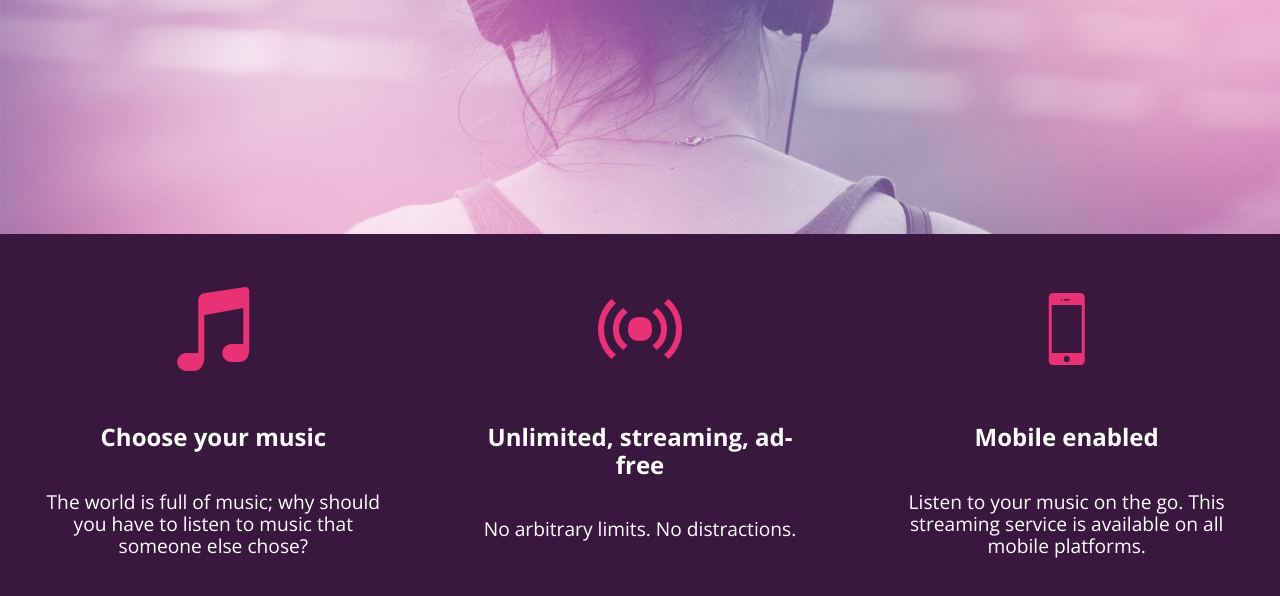
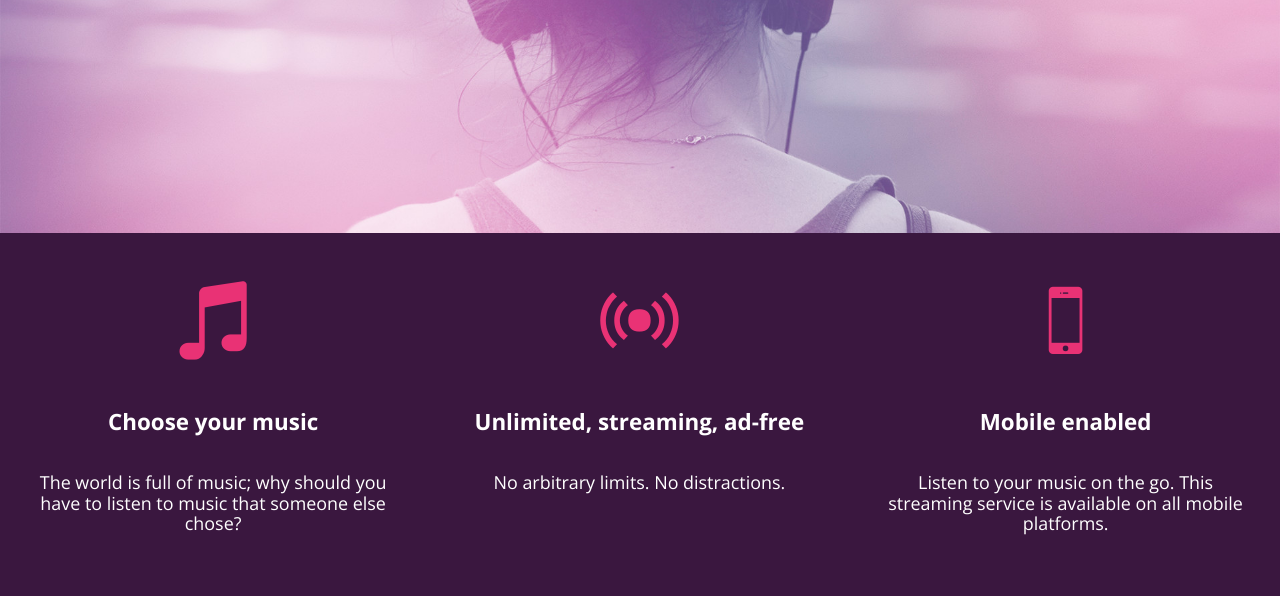
Before and after one commit to anthromt/bloc-jams, a plain HTML site: page index.html in a window 1280 px wide. Shown: the part 464-1060 px from the top of the page. Drawn offline with nearby package versions, Linux system fonts and the light colour scheme.

Commit message:
checkpoint 4 complete

```diff
--- a/index.html
+++ b/index.html
@@ -16,18 +16,18 @@
          <section class="hero-content"> <!-- hero content -->
             <h1 class="hero-title">Turn the music up!</h1>
          </section>
-         <section class="selling-points"> <!-- selling points -->
-            <div class="point">
+         <section class="clearfix"> <!-- selling points -->
+            <div class="point column third">
                 <span class="ion-music-note"></span>
                 <h5 class="point-title">Choose your music</h5>
                 <p class="point-description">The world is full of music; why should you have to listen to music that someone else chose?</p>
             </div>
-            <div class="point">
+            <div class="point column third">
                 <span class="ion-radio-waves"></span>
                 <h5 class="point-title">Unlimited, streaming, ad-free</h5>
                 <p class="point-description">No arbitrary limits. No distractions.</p>
              </div>
-             <div class="point">
+            <div class="point column third">
                 <span class="ion-iphone"></span>
                 <h5 class="point-title">Mobile enabled</h5>
                 <p class="point-description">Listen to your music on the go. This streaming service is available on all mobile platforms.</p>
--- a/styles/landing.css
+++ b/styles/landing.css
@@ -28,14 +28,10 @@ body.landing {
 
  .selling-points {
      position: relative;
-     display: table;
-     width: 100%;
  }
 
  .point {
-     display: table-cell;
      position: relative;
-     width: 33.3%;
      padding: 2rem;
      text-align: center;
  }
--- a/styles/main.css
+++ b/styles/main.css
@@ -30,6 +30,19 @@ html {
 /* Medium and small screens (640px) */
  @media (min-width: 640px) {
     html { font-size: 112%; }
+
+     .column {
+         float: left;
+         padding-left: 1rem;
+         padding-right: 1rem;}
+
+     .column.full { width: 100%; }
+     .column.two-thirds { width: 66.7%; }
+     .column.half { width: 50%; }
+     .column.third { width: 33.3%; }
+     .column.fourth { width: 25%; }
+     .column.flow-opposite { float: right; }
+     }
      /* Style information will go here */
  }
 
@@ -38,3 +51,12 @@ html {
    html { font-size: 120%; }
      /* Style information will go here */
  }
+.clearfix::before,
+.clearfix::after {
+   content: " ";
+   display: table;
+}
+
+.clearfix::after {
+   clear: both;
+}
```
